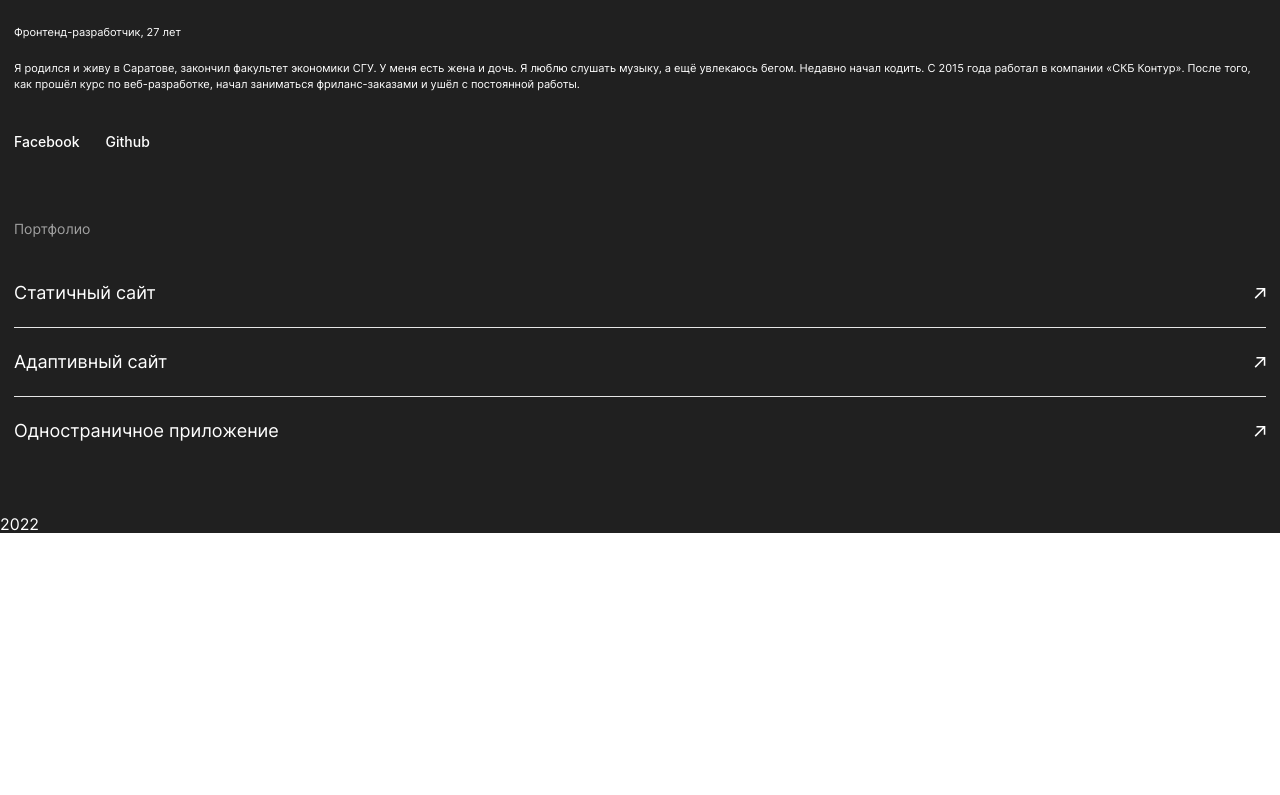
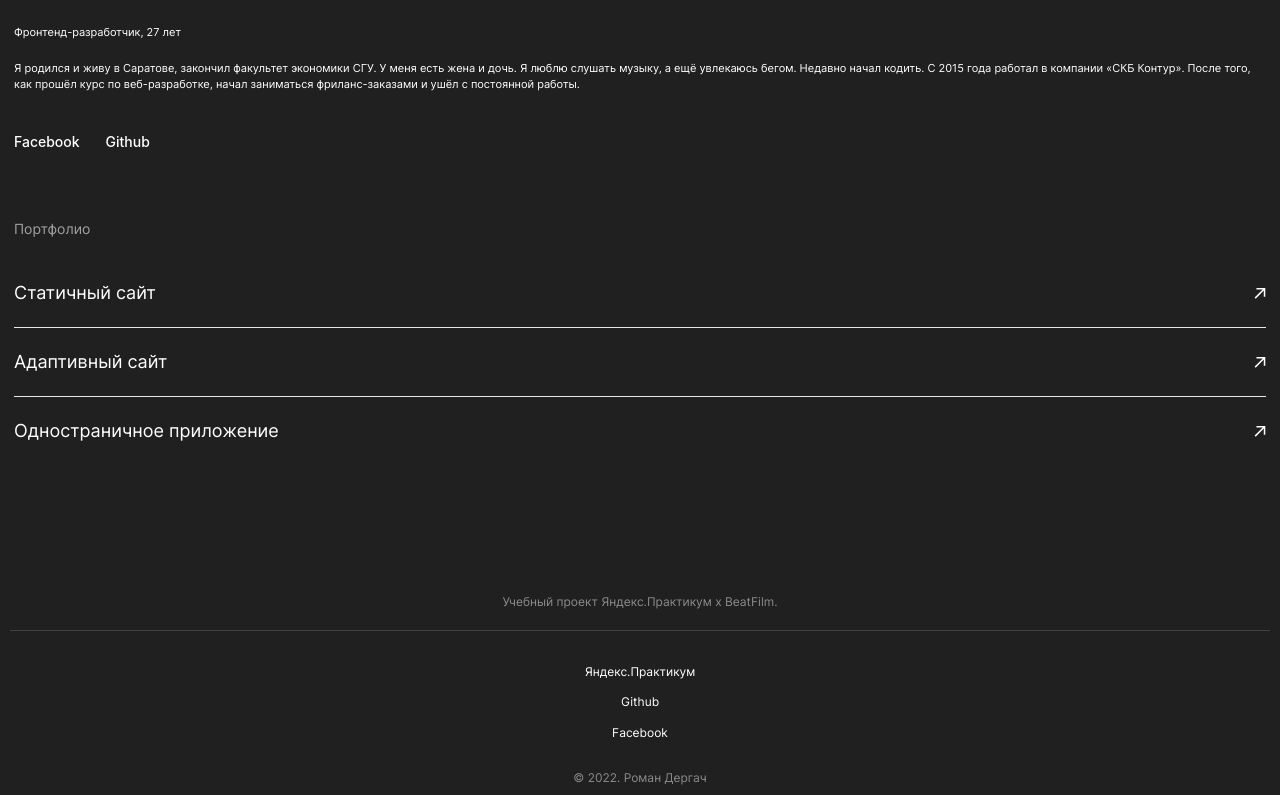
Before and after one commit to BeellCranel/movies-explorer-frontend, a React (Create React App) app: page / in a window 1280 px wide. Shown: the part 2176-2971 px from the top of the page. Before the commit the page ends 2710 px from the top, so only its background shows below. Built offline with nearby package versions, Linux system fonts and the light colour scheme; a web font is replaced by a local one.

Commit message:
feat: сделал footer

```diff
--- /dev/null
+++ b/src/components/Header/Footer.js
@@ -0,0 +1,27 @@
+import "./Footer.scss";
+
+function Footer() {
+  return (
+    <footer className="footer">
+      <h2 className="footer__title">
+        Учебный проект Яндекс.Практикум х BeatFilm.
+      </h2>
+      <nav className="footer__nav">
+        <ul className="footer__nav_menu">
+          <li className="footer__nav_item">
+            <a className="footer__nav_link" href="#">Яндекс.Практикум</a>
+          </li>
+          <li className="footer__nav_item">
+            <a className="footer__nav_link" href="#">Github</a>
+          </li>
+          <li className="footer__nav_item">
+            <a className="footer__nav_link" href="#">Facebook</a>
+          </li>
+        </ul>
+      </nav>
+      <p className="footer__author">&copy; 2022. Роман Дергач</p>
+    </footer>
+  );
+}
+
+export default Footer;
--- /dev/null
+++ b/src/components/Header/Footer.scss
@@ -0,0 +1,42 @@
+%text-style {
+  margin: 0;
+  font-size: 12px;
+  line-height: 15px;
+  font-weight: 400;
+  text-align: center;
+  color: #8b8b8b;
+}
+
+.footer {
+  padding: 79px 10px 10px;
+
+  &__title {
+    @extend %text-style;
+    padding-bottom: 21px;
+    border-bottom: 1px solid #424242;
+  }
+
+  &__nav {
+    padding: 30px 0;
+
+    &_menu {
+      display: flex;
+      flex-direction: column;
+      align-items: center;
+      gap: 12px;
+      list-style: none;
+      padding: 0;
+      margin: 0;
+    }
+
+    &_link {
+      text-decoration: none;
+      @extend %text-style;
+      color: #fff;
+    }
+  }
+
+  &__author {
+    @extend %text-style;
+  }
+}
--- a/src/components/Layout/Layout.js
+++ b/src/components/Layout/Layout.js
@@ -11,8 +11,6 @@ function Layout() {
       </header>
 
       <Outlet />
-
-      <footer>2022</footer>
     </>
   );
 }
--- a/src/components/Main/Main.js
+++ b/src/components/Main/Main.js
@@ -3,6 +3,7 @@ import MainPageNav from "../MainPageNav/MainPageNav";
 import About from "../About/About";
 import Technologies from "../Technologies/Technologies";
 import Student from "../Student/Student";
+import Footer from "../Header/Footer";
 
 function Main() {
   return (
@@ -11,6 +12,7 @@ function Main() {
       <About />
       <Technologies />
       <Student />
+      <Footer />
     </main>
   );
 }
```
